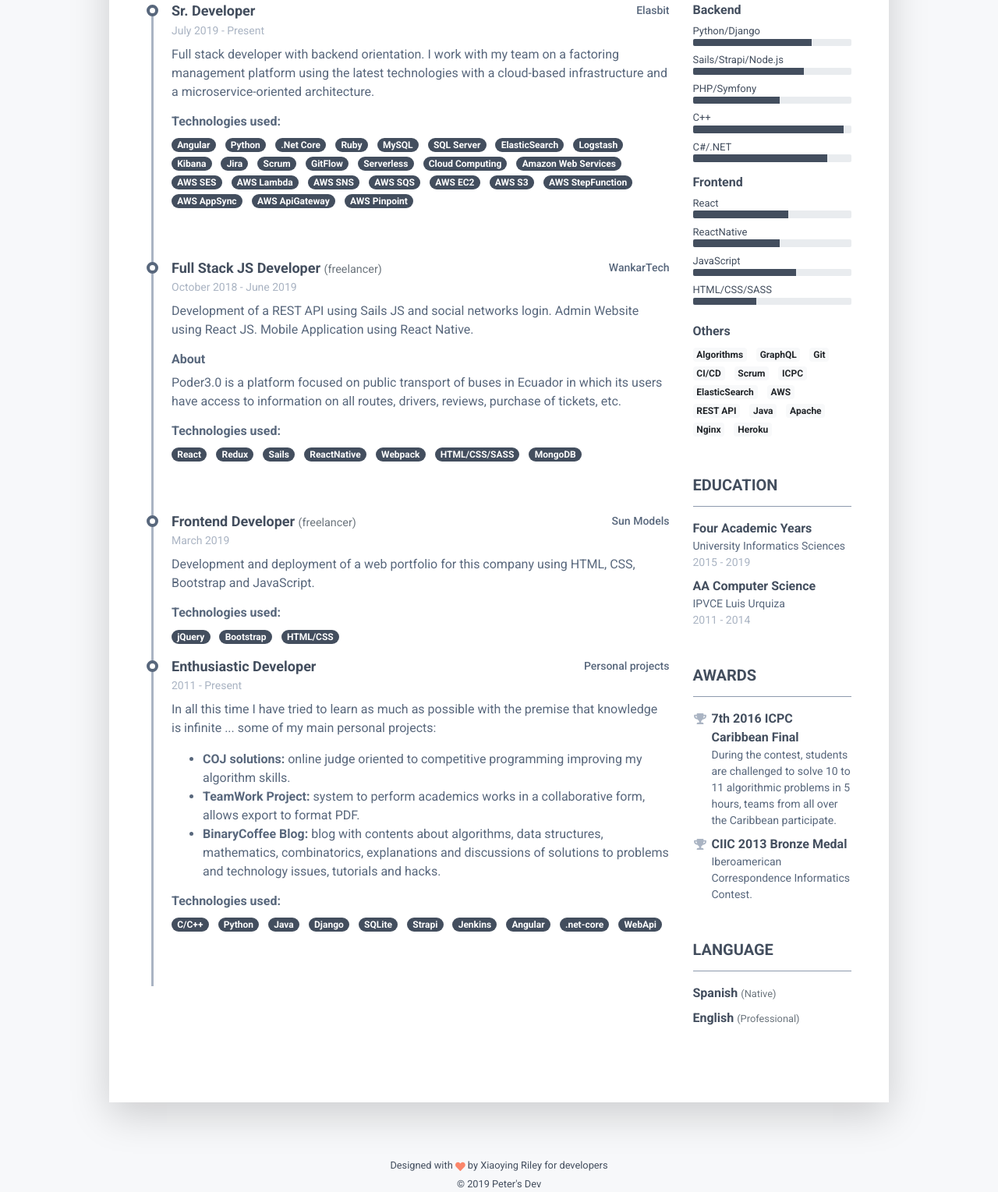
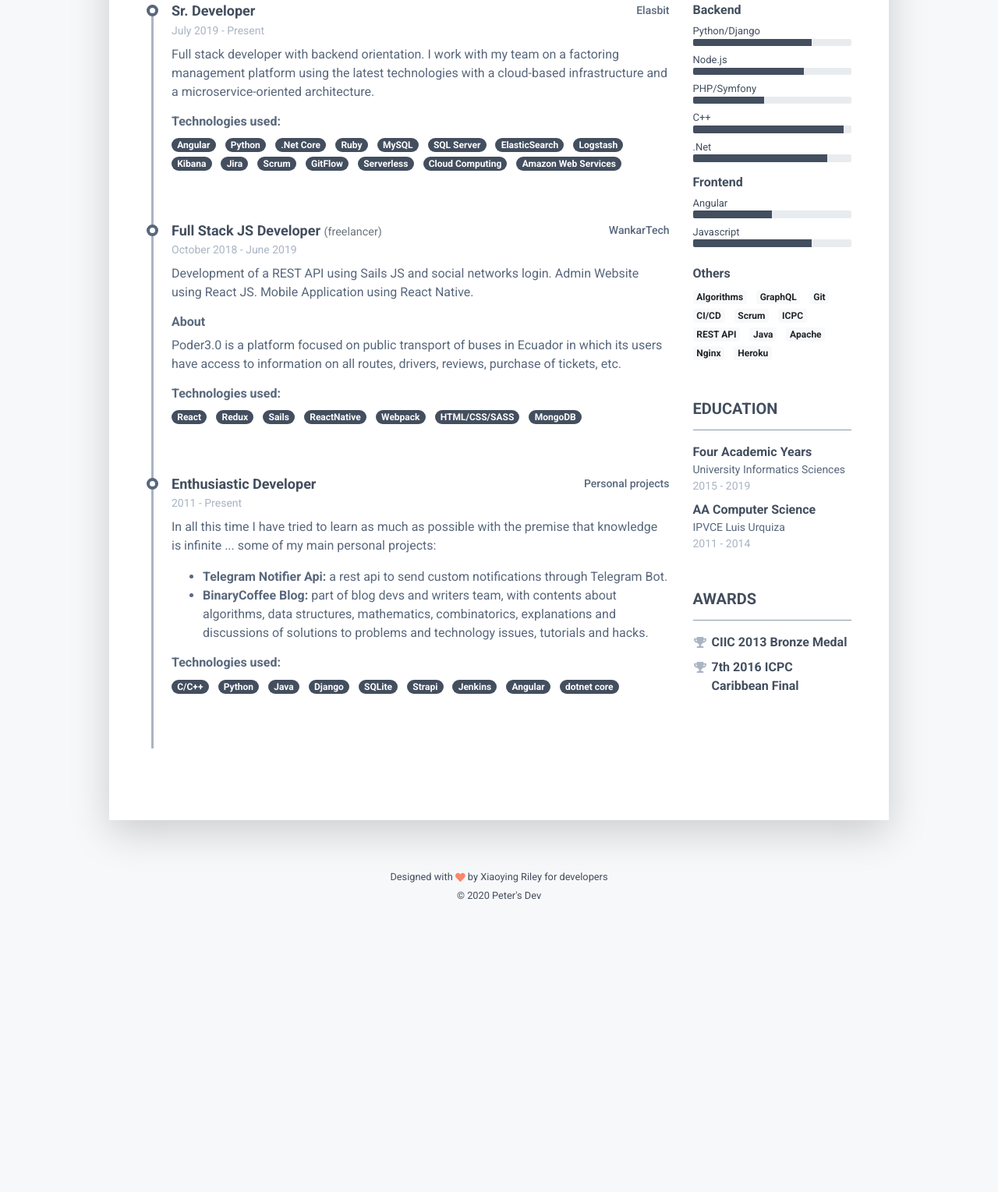
Before and after one commit to pedris11s/cv-resume, a plain HTML site: page index.html in a window 1280 px wide. Shown: the part 527-2056 px from the top of the page at 78% size. After the commit the page ends 1735 px from the top, so only its background shows below. Drawn offline with Linux system fonts and the light colour scheme.

Commit message:
updating data

```diff
--- a/index.html
+++ b/index.html
@@ -100,16 +100,6 @@
 												<li class="list-inline-item"><span class="badge badge-primary badge-pill">Serverless</span></li>
 												<li class="list-inline-item"><span class="badge badge-primary badge-pill">Cloud Computing</span></li>
 												<li class="list-inline-item"><span class="badge badge-primary badge-pill">Amazon Web Services</span></li>
-												<li class="list-inline-item"><span class="badge badge-primary badge-pill">AWS SES</span></li>
-												<li class="list-inline-item"><span class="badge badge-primary badge-pill">AWS Lambda</span></li>
-												<li class="list-inline-item"><span class="badge badge-primary badge-pill">AWS SNS</span></li>
-												<li class="list-inline-item"><span class="badge badge-primary badge-pill">AWS SQS</span></li>
-												<li class="list-inline-item"><span class="badge badge-primary badge-pill">AWS EC2</span></li>
-												<li class="list-inline-item"><span class="badge badge-primary badge-pill">AWS S3</span></li>
-												<li class="list-inline-item"><span class="badge badge-primary badge-pill">AWS StepFunction</span></li>
-												<li class="list-inline-item"><span class="badge badge-primary badge-pill">AWS AppSync</span></li>
-												<li class="list-inline-item"><span class="badge badge-primary badge-pill">AWS ApiGateway</span></li>
-												<li class="list-inline-item"><span class="badge badge-primary badge-pill">AWS Pinpoint</span></li>
 										    </ul>
 									    </div><!--//resume-timeline-item-desc-->
 
@@ -142,27 +132,6 @@
 
 								    </article><!--//resume-timeline-item-->
 
-								    <article class="resume-timeline-item position-relative">
-
-									    <div class="resume-timeline-item-header mb-2">
-										    <div class="d-flex flex-column flex-md-row">
-										        <h3 class="resume-position-title font-weight-bold mb-1">Frontend Developer <small class="text-muted">(freelancer)</small></h3>
-										        <div class="resume-company-name ml-auto">Sun Models</div>
-										    </div><!--//row-->
-										    <div class="resume-position-time">March 2019</div>
-									    </div><!--//resume-timeline-item-header-->
-									    <div class="resume-timeline-item-desc">
-										    <p>Development and deployment of a web portfolio for this company using HTML, CSS, Bootstrap and JavaScript.</p>
-										    <h4 class="resume-timeline-item-desc-heading font-weight-bold">Technologies used:</h4>
-										    <ul class="list-inline">
-												<li class="list-inline-item"><span class="badge badge-primary badge-pill">jQuery</span></li>
-												<li class="list-inline-item"><span class="badge badge-primary badge-pill">Bootstrap</span></li>
-											    <li class="list-inline-item"><span class="badge badge-primary badge-pill">HTML/CSS</span></li>
-										    </ul>
-									    </div><!--//resume-timeline-item-desc-->
-
-									</article><!--//resume-timeline-item-->
-
 									<article class="resume-timeline-item position-relative pb-5">
 
 											<div class="resume-timeline-item-header mb-2">
@@ -176,9 +145,8 @@
 												<!-- <h4 class="resume-timeline-item-desc-heading font-weight-bold">Achievements:</h4> -->
 												<p>In all this time I have tried to learn as much as possible with the premise that knowledge is infinite ... some of my main personal projects:</p>
 												<ul>
-													<li><b>COJ solutions:</b> online judge oriented to competitive programming improving my algorithm skills.</li>
-													<li><b>TeamWork Project:</b> system to perform academics works in a collaborative form, allows export to format PDF.</li>
-													<li><b>BinaryCoffee Blog:</b> blog with contents about algorithms, data structures, mathematics, combinatorics, explanations and discussions of solutions to problems and technology issues, tutorials and hacks.</li>
+													<li><b>Telegram Notifier Api:</b> a rest api to send custom notifications through Telegram Bot.</li>
+													<li><b>BinaryCoffee Blog:</b> part of blog devs and writers team, with contents about algorithms, data structures, mathematics, combinatorics, explanations and discussions of solutions to problems and technology issues, tutorials and hacks.</li>
 												</ul>
 												<h4 class="resume-timeline-item-desc-heading font-weight-bold">Technologies used:</h4>
 												<ul class="list-inline">
@@ -190,8 +158,7 @@
 													<li class="list-inline-item"><span class="badge badge-primary badge-pill">Strapi</span></li>
 													<li class="list-inline-item"><span class="badge badge-primary badge-pill">Jenkins</span></li>
 													<li class="list-inline-item"><span class="badge badge-primary badge-pill">Angular</span></li>
-													<li class="list-inline-item"><span class="badge badge-primary badge-pill">.net-core</span></li>
-													<li class="list-inline-item"><span class="badge badge-primary badge-pill">WebApi</span></li>
+													<li class="list-inline-item"><span class="badge badge-primary badge-pill">dotnet core</span></li>
 												</ul>
 											</div><!--//resume-timeline-item-desc-->
 
@@ -224,7 +191,7 @@
 														</div>
 													</li>
 													<li class="mb-2">
-														<div class="resume-skill-name">Sails/Strapi/Node.js</div>
+														<div class="resume-skill-name">Node.js</div>
 														<div class="progress resume-progress">
 															<div class="progress-bar theme-progress-bar-dark" role="progressbar" style="width: 70%" aria-valuenow="25" aria-valuemin="0" aria-valuemax="100"></div>
 														</div>
@@ -232,7 +199,7 @@
 													<li class="mb-2">
 														<div class="resume-skill-name">PHP/Symfony</div>
 														<div class="progress resume-progress">
-															<div class="progress-bar theme-progress-bar-dark" role="progressbar" style="width: 55%" aria-valuenow="25" aria-valuemin="0" aria-valuemax="100"></div>
+															<div class="progress-bar theme-progress-bar-dark" role="progressbar" style="width: 45%" aria-valuenow="25" aria-valuemin="0" aria-valuemax="100"></div>
 														</div>
 													</li>
 													<li class="mb-2">
@@ -242,7 +209,7 @@
 														</div>
 													</li>
 													<li class="mb-2">
-															<div class="resume-skill-name">C#/.NET</div>
+															<div class="resume-skill-name">.Net</div>
 															<div class="progress resume-progress">
 																<div class="progress-bar theme-progress-bar-dark" role="progressbar" style="width: 85%" aria-valuenow="25" aria-valuemin="0" aria-valuemax="100"></div>
 															</div>
@@ -253,27 +220,15 @@
 							        <h4 class="resume-skills-cat font-weight-bold">Frontend</h4>
 							        <ul class="list-unstyled mb-4">
 								        <li class="mb-2">
-								            <div class="resume-skill-name">React</div>
+								            <div class="resume-skill-name">Angular</div>
 									        <div class="progress resume-progress">
-											    <div class="progress-bar theme-progress-bar-dark" role="progressbar" style="width: 60%" aria-valuenow="25" aria-valuemin="0" aria-valuemax="100"></div>
+											    <div class="progress-bar theme-progress-bar-dark" role="progressbar" style="width: 50%" aria-valuenow="25" aria-valuemin="0" aria-valuemax="100"></div>
 											</div>
 										</li>
-										<li class="mb-2">
-								            <div class="resume-skill-name">ReactNative</div>
+								        <li class="mb-2">
+								            <div class="resume-skill-name">Javascript</div>
 									        <div class="progress resume-progress">
-											    <div class="progress-bar theme-progress-bar-dark" role="progressbar" style="width: 55%" aria-valuenow="25" aria-valuemin="0" aria-valuemax="100"></div>
-											</div>
-								        </li>
-								        <li class="mb-2">
-								            <div class="resume-skill-name">JavaScript</div>
-									        <div class="progress resume-progress">
-											    <div class="progress-bar theme-progress-bar-dark" role="progressbar" style="width: 65%" aria-valuenow="25" aria-valuemin="0" aria-valuemax="100"></div>
-											</div>
-								        </li>
-								        <li class="mb-2">
-								            <div class="resume-skill-name">HTML/CSS/SASS</div>
-									        <div class="progress resume-progress">
-											    <div class="progress-bar theme-progress-bar-dark" role="progressbar" style="width: 40%" aria-valuenow="25" aria-valuemin="0" aria-valuemax="100"></div>
+											    <div class="progress-bar theme-progress-bar-dark" role="progressbar" style="width: 75%" aria-valuenow="25" aria-valuemin="0" aria-valuemax="100"></div>
 											</div>
 								        </li>
 							        </ul>
@@ -290,8 +245,6 @@
 							            <li class="list-inline-item"><span class="badge badge-light">CI/CD	</span></li>
 							            <li class="list-inline-item"><span class="badge badge-light">Scrum</span></li>
 							            <li class="list-inline-item"><span class="badge badge-light">ICPC</span></li>
-							            <li class="list-inline-item"><span class="badge badge-light">ElasticSearch</span></li>
-							            <li class="list-inline-item"><span class="badge badge-light">AWS</span></li>
 							            <li class="list-inline-item"><span class="badge badge-light">REST API</span></li>
 							            <li class="list-inline-item"><span class="badge badge-light">Java</span></li>
 							            <li class="list-inline-item"><span class="badge badge-light">Apache</span></li>
@@ -325,39 +278,17 @@
 							    <ul class="list-unstyled resume-awards-list">
 								    <li class="mb-2 pl-4 position-relative">
 								        <i class="resume-award-icon fas fa-trophy position-absolute" data-fa-transform="shrink-2"></i>
-								        <div class="resume-award-name">7th 2016 ICPC Caribbean Final</div>
-								        <div class="resume-award-desc">During the contest, students are challenged to solve 10 to 11 algorithmic problems in 5 hours, teams from all over the Caribbean participate.</div>
+										<div class="resume-award-name">CIIC 2013 Bronze Medal</div>
+								        <!-- <div class="resume-award-desc">During the contest, students are challenged to solve 10 to 11 algorithmic problems in 5 hours, teams from all over the Caribbean participate.</div> -->
 								    </li>
 								    <li class="mb-0 pl-4 position-relative">
 								        <i class="resume-award-icon fas fa-trophy position-absolute" data-fa-transform="shrink-2"></i>
-								        <div class="resume-award-name">CIIC 2013 Bronze Medal</div>
-								        <div class="resume-award-desc">Iberoamerican Correspondence Informatics Contest.</div>
+								        <div class="resume-award-name">7th 2016 ICPC Caribbean Final</div>
+								        <!-- <div class="resume-award-desc">Iberoamerican Correspondence Informatics Contest.</div> -->
 								    </li>
 							    </ul>
 						    </div>
 					    </section><!--//interests-section-->
-					    <section class="resume-section language-section mb-5">
-						    <h2 class="resume-section-title text-uppercase font-weight-bold pb-3 mb-3">Language</h2>
-						    <div class="resume-section-content">
-							    <ul class="list-unstyled resume-lang-list">
-								    <li class="mb-2"><span class="resume-lang-name font-weight-bold">Spanish</span> <small class="text-muted font-weight-normal">(Native)</small></li>
-								    <!-- <li class="mb-2 align-middle"><span class="resume-lang-name font-weight-bold">French</span> <small class="text-muted font-weight-normal">(Professional)</small></li> -->
-								    <li><span class="resume-lang-name font-weight-bold">English</span> <small class="text-muted font-weight-normal">(Professional)</small></li>
-							    </ul>
-						    </div>
-					    </section><!--//language-section-->
-					    <!-- <section class="resume-section interests-section mb-5">
-						    <h2 class="resume-section-title text-uppercase font-weight-bold pb-3 mb-3">Interests</h2>
-						    <div class="resume-section-content">
-							    <ul class="list-unstyled">
-								    <li class="mb-1">Technologies</li>
-								    <li class="mb-1">Knowledge</li>
-								    <li class="mb-1">Tattoo</li>
-								    <li class="mb-1">Cloud computing</li>
-							    </ul>
-						    </div>
-						</section> -->
-						<!--//interests-section-->
 
 				    </div>
 			    </div><!--//row-->
@@ -368,11 +299,11 @@
     </article>
 
 
-    <footer class="footer text-center pt-2 pb-5">
+    <footer class="footer text-center pb-5">
 	     <!--/* This template is released under the Creative Commons Attribution 3.0 License. Please keep the attribution link below when using for your own project. Thank you for your support. :) If you'd like to use the template without the attribution, you can buy the commercial license via our website: themes.3rdwavemedia.com */-->
                 <small class="copyright">Designed with <i class="fas fa-heart"></i> by <a href="http://themes.3rdwavemedia.com" target="_blank">Xiaoying Riley</a> for developers</small>
 				<br>
-				<small class="copyright">© 2019 Peter's Dev</small>
+				<small class="copyright">© 2020 Peter's Dev</small>
     </footer>
 
 
```
